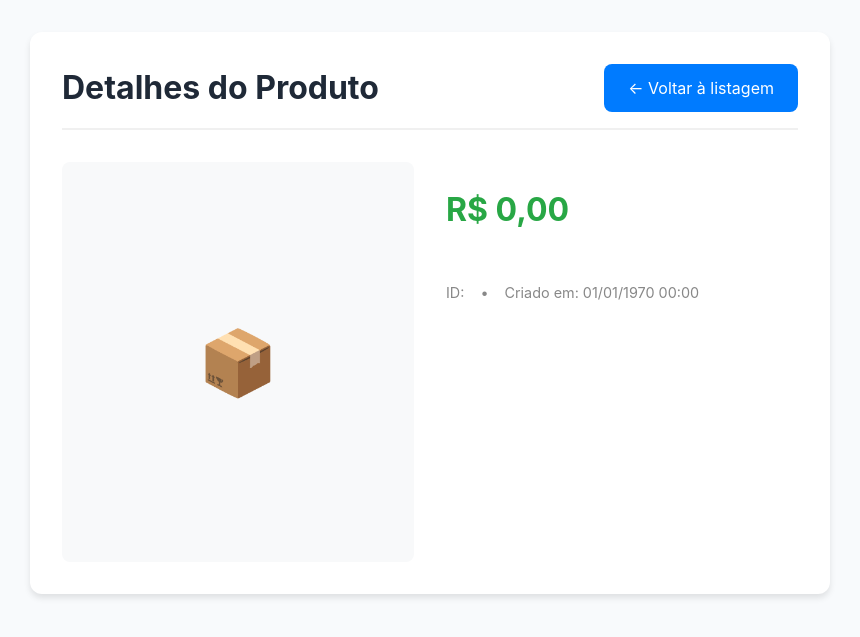
After one commit to cayke1/catalogo-es, a PHP site: template app/views/product-details.php in a window 1280 px wide. The commit adds this page. Shown: the top 637 px of the page, without its empty margins (210-1070 px from the left). Run offline with PHP 8.4, Linux system fonts and the light colour scheme; the template is opened without the code that fills it, so the values that code supplies are empty.

Commit message:
implementando product detail

```diff
--- a/app/router/routes.php
+++ b/app/router/routes.php
@@ -5,5 +5,6 @@ $routes = [
     "/add-product" => "ProductController@create",
     "/edit-product/{id}" => "ProductController@edit",
     "/update-product/{id}" => "ProductController@update",
+    "/product/{id}" => "ProductController@show",
     "/delete-product/{id}" => "ProductController@delete",
 ];
--- a/app/views/partials/cards.php
+++ b/app/views/partials/cards.php
@@ -25,7 +25,7 @@
           <path d="M3 17.25V21h3.75L17.81 9.94l-3.75-3.75L3 17.25zM20.71 7.04c.39-.39.39-1.02 0-1.41l-2.34-2.34c-.39-.39-1.02-.39-1.41 0l-1.83 1.83 3.75 3.75 1.83-1.83z"/>
           </svg>
           </div>Editar</a>
-          <a href="#" class="btn" aria-label="Ver detalhes de Camiseta Essential">
+            <a href="/product/<?= $item['id'] ?>" class="btn" aria-label="Ver detalhes de <?= htmlspecialchars($item['title']) ?>">
             <div class="icon details-icon">
             <svg viewBox="0 0 24 24">
             <path d="M12 4.5C7 4.5 2.73 7.61 1 12c1.73 4.39 6 7.5 11 7.5s9.27-3.11 11-7.5c-1.73-4.39-6-7.5-11-7.5zM12 17c-2.76 0-5-2.24-5-5s2.24-5 5-5 5 2.24 5 5-2.24 5-5 5zm0-8c-1.66 0-3 1.34-3 3s1.34 3 3 3 3-1.34 3-3-1.34-3-3-3z"/>
--- /dev/null
+++ b/app/views/product-details.php
@@ -0,0 +1,146 @@
+<!DOCTYPE html>
+<html lang="pt-BR">
+<head>
+    <meta charset="UTF-8">
+    <meta name="viewport" content="width=device-width, initial-scale=1.0">
+    <title><?= $product['title'] ?> - Catálogo ES</title>
+    <link rel="stylesheet" href="/css/globals.css">
+    <style>
+        .product-details {
+            max-width: 800px;
+            margin: 2rem auto;
+            padding: 2rem;
+            background: white;
+            border-radius: 12px;
+            box-shadow: 0 4px 6px rgba(0, 0, 0, 0.1);
+        }
+
+        .product-header {
+            display: flex;
+            justify-content: space-between;
+            align-items: center;
+            margin-bottom: 2rem;
+            padding-bottom: 1rem;
+            border-bottom: 2px solid #f0f0f0;
+        }
+
+        .back-link {
+            display: inline-flex;
+            align-items: center;
+            gap: 0.5rem;
+            padding: 0.75rem 1.5rem;
+            background: #007bff;
+            color: white;
+            text-decoration: none;
+            border-radius: 8px;
+            transition: background-color 0.3s;
+        }
+
+        .back-link:hover {
+            background: #0056b3;
+        }
+
+        .product-content {
+            display: grid;
+            grid-template-columns: 1fr 1fr;
+            gap: 2rem;
+            align-items: start;
+        }
+
+        .product-image {
+            width: 100%;
+            height: 400px;
+            background: #f8f9fa;
+            border-radius: 8px;
+            display: flex;
+            align-items: center;
+            justify-content: center;
+            font-size: 4rem;
+            color: #6c757d;
+        }
+
+        .product-info {
+            display: flex;
+            flex-direction: column;
+            gap: 1.5rem;
+        }
+
+        .product-title {
+            font-size: 2.5rem;
+            font-weight: bold;
+            color: #333;
+            margin: 0;
+        }
+
+        .product-price {
+            font-size: 2rem;
+            font-weight: bold;
+            color: #28a745;
+            margin: 0;
+        }
+
+        .product-description {
+            font-size: 1.1rem;
+            line-height: 1.6;
+            color: #666;
+            margin: 0;
+        }
+
+        .product-meta {
+            display: flex;
+            gap: 1rem;
+            font-size: 0.9rem;
+            color: #888;
+        }
+
+        @media (max-width: 768px) {
+            .product-content {
+                grid-template-columns: 1fr;
+                gap: 1.5rem;
+            }
+
+            .product-title {
+                font-size: 2rem;
+            }
+
+            .product-price {
+                font-size: 1.5rem;
+            }
+        }
+    </style>
+</head>
+<body>
+    <div class="product-details">
+        <div class="product-header">
+            <h1>Detalhes do Produto</h1>
+            <a href="/" class="back-link">
+                ← Voltar à listagem
+            </a>
+        </div>
+
+        <div class="product-content">
+            <div class="product-image">
+                📦
+            </div>
+
+            <div class="product-info">
+                <h2 class="product-title"><?= htmlspecialchars($product['title']) ?></h2>
+
+                <p class="product-price">
+                    R$ <?= number_format($product['price'], 2, ',', '.') ?>
+                </p>
+
+                <div class="product-description">
+                    <?= htmlspecialchars($product['description']) ?>
+                </div>
+
+                <div class="product-meta">
+                    <span>ID: <?= $product['id'] ?></span>
+                    <span>•</span>
+                    <span>Criado em: <?= date('d/m/Y H:i', strtotime($product['created_at'])) ?></span>
+                </div>
+            </div>
+        </div>
+    </div>
+</body>
+</html>
```
Also changed, not shown: app/controllers/ProductController.php (+19 -0 lines), app/models/ProductModel.php (+13 -0 lines), app/utils/LoadEnv.php (+7 -2 lines).
